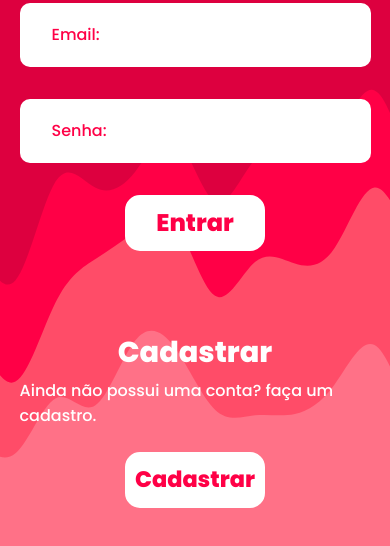
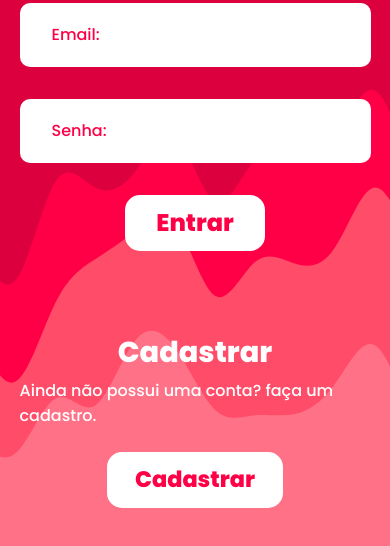
Before and after one commit to LuccasLuna/projeto-semestral-3s, a plain HTML site: page views/login.html in a window 390 px wide. Shown: the part 212-758 px from the top of the page. Drawn offline with Linux system fonts and the light colour scheme; a web font is replaced by a local one.

Commit message:
Update mq-login.css

```diff
--- a/assets/css/mq-login.css
+++ b/assets/css/mq-login.css
@@ -9,4 +9,7 @@
   background-color: transparent;
   box-shadow: -7px -5px 5px 5px  rgba(0, 0, 0, 0);
  }
+ a {
+  width: 50%;
+ }
 }
```
